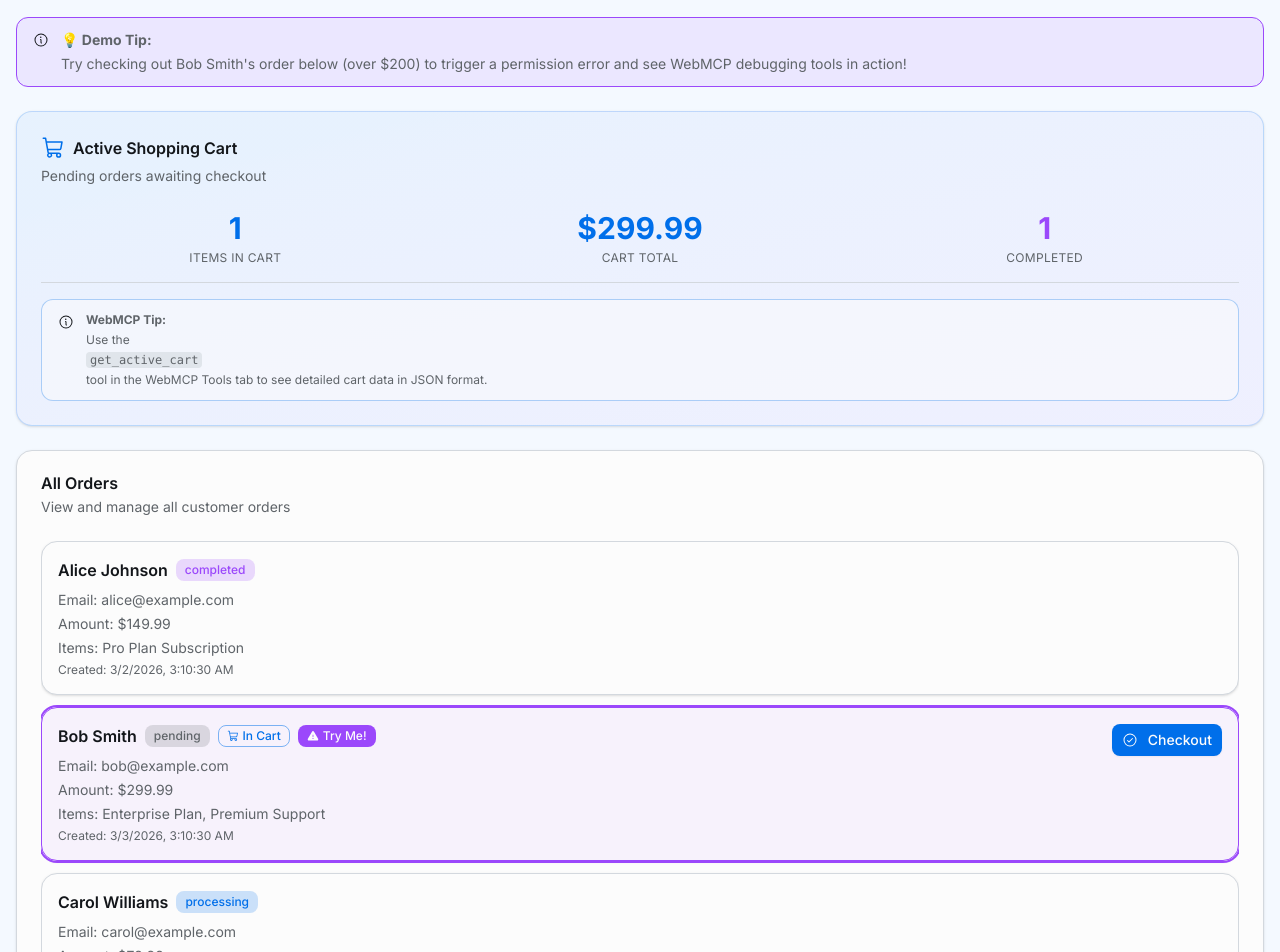
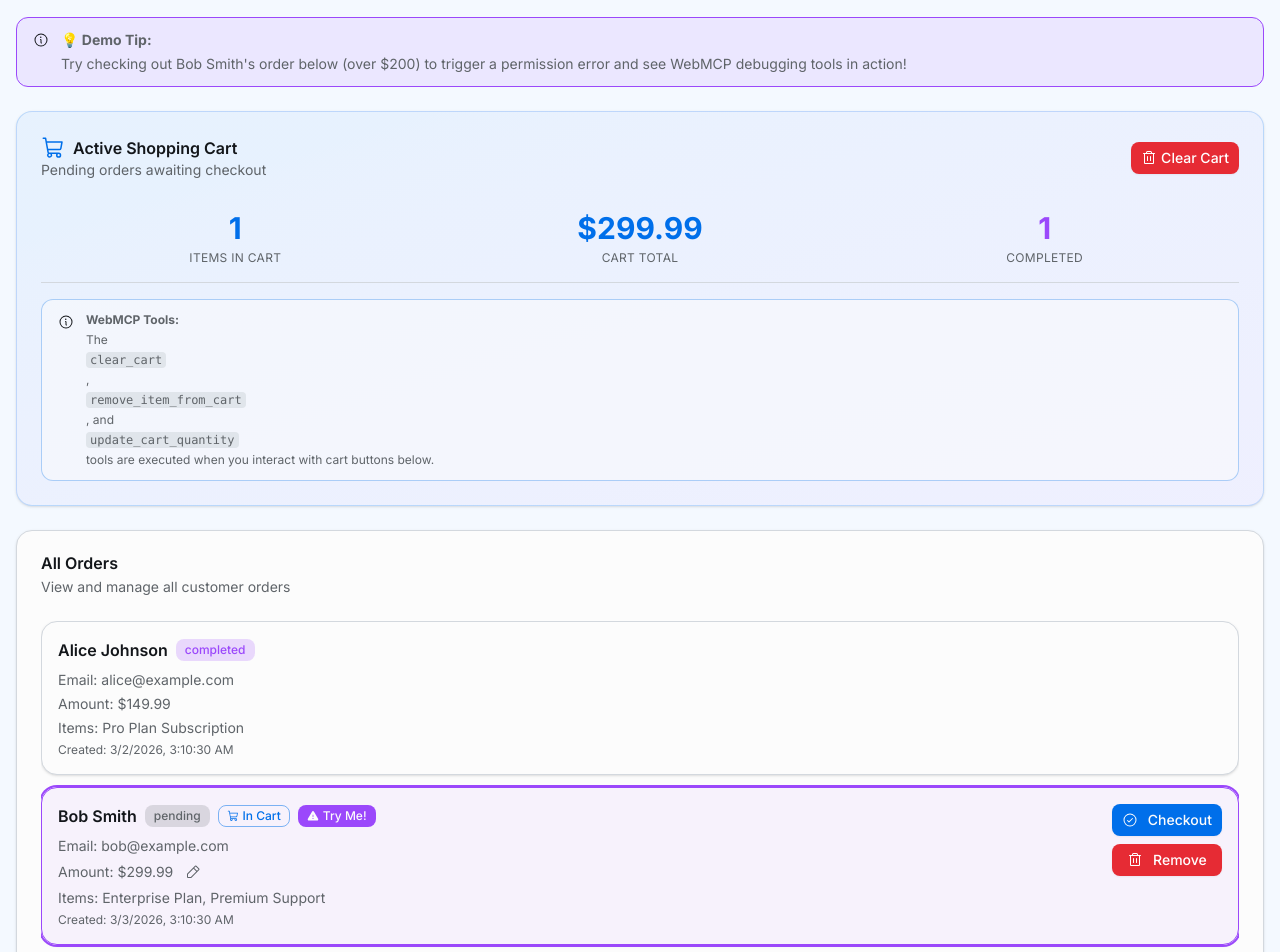
Before and after one commit to vanessamarely/self-diagnosing-saas, a React (Vite) app: page / in a window 1280 px wide. Shown: the part 160-1112 px from the top of the page. Built offline with nearby package versions, Linux system fonts and the light colour scheme.

Commit message:
Generated by Spark: Add interactive cart buttons with tool execution in the Orders tab

```diff
--- a/src/App.tsx
+++ b/src/App.tsx
@@ -18,6 +18,9 @@ import {
   Code,
   Robot,
   Info,
+  Trash,
+  PencilSimple,
+  X,
 } from '@phosphor-icons/react'
 import type { AppState, Order } from '@/lib/types'
 import { createInitialState, generateNewOrder, recordFailedEvent } from '@/lib/state'
@@ -35,6 +38,7 @@ function App() {
     amount: '',
     items: '',
   })
+  const [editingAmount, setEditingAmount] = useState<{ orderId: string; amount: string } | null>(null)
 
   useEffect(() => {
     initializeWebMCPTools()
@@ -132,6 +136,68 @@ function App() {
     toast.success('Order completed successfully!')
   }
 
+  const handleRemoveFromCart = async (orderId: string) => {
+    try {
+      const result = await (window as any).webMCP.tools.call('remove_item_from_cart', { orderId })
+
+      if (result.success) {
+        setInternalAppState((prev) => ({
+          ...prev,
+          orders: prev.orders.filter((o) => o.id !== orderId)
+        }))
+        toast.success(result.message)
+      } else {
+        toast.error(result.message)
+      }
+    } catch (error) {
+      toast.error('Failed to remove item from cart')
+      console.error(error)
+    }
+  }
+
+  const handleClearCart = async () => {
+    try {
+      const result = await (window as any).webMCP.tools.call('clear_cart')
+
+      if (result.success) {
+        setInternalAppState((prev) => ({
+          ...prev,
+          orders: prev.orders.filter((o) => o.status !== 'pending')
+        }))
+        toast.success(`${result.removedCount} item(s) removed from cart`)
+      } else {
+        toast.info(result.message)
+      }
+    } catch (error) {
+      toast.error('Failed to clear cart')
+      console.error(error)
+    }
+  }
+
+  const handleUpdateQuantity = async (orderId: string, newAmount: number) => {
+    try {
+      const result = await (window as any).webMCP.tools.call('update_cart_quantity', {
+        orderId,
+        newAmount
+      })
+
+      if (result.success) {
+        setInternalAppState((prev) => ({
+          ...prev,
+          orders: prev.orders.map((o) =>
+            o.id === orderId ? { ...o, amount: newAmount } : o
+          )
+        }))
+        toast.success(result.message)
+      } else {
+        toast.error(result.message)
+      }
+    } catch (error) {
+      toast.error('Failed to update cart item')
+      console.error(error)
+    }
+  }
+
   const getStatusColor = (status: Order['status']) => {
     switch (status) {
       case 'completed':
@@ -212,11 +278,26 @@ function App() {
               )}
               <Card className="bg-gradient-to-br from-primary/5 to-accent/5 border-primary/20">
                 <CardHeader>
+                  <div className="flex items-center justify-between">
+                    <div>
                       <CardTitle className="flex items-center gap-2">
                         <ShoppingCart className="text-primary" size={24} />
                         Active Shopping Cart
                       </CardTitle>
                       <CardDescription>Pending orders awaiting checkout</CardDescription>
+                    </div>
+                    {appState.orders.filter(o => o.status === 'pending').length > 0 && (
+                      <Button
+                        variant="destructive"
+                        size="sm"
+                        onClick={handleClearCart}
+                        className="gap-1"
+                      >
+                        <Trash size={16} />
+                        Clear Cart
+                      </Button>
+                    )}
+                  </div>
                 </CardHeader>
                 <CardContent>
                   <div className="grid grid-cols-3 gap-4 text-center">
@@ -252,8 +333,7 @@ function App() {
                   <Alert className="bg-card/50 border-primary/30">
                     <Info size={16} />
                     <AlertDescription className="text-xs">
-                      <strong>WebMCP Tip:</strong> Use the <code className="font-mono bg-muted px-1 rounded">get_active_cart</code> tool
-                      in the WebMCP Tools tab to see detailed cart data in JSON format.
+                      <strong>WebMCP Tools:</strong> The <code className="font-mono bg-muted px-1 rounded">clear_cart</code>, <code className="font-mono bg-muted px-1 rounded">remove_item_from_cart</code>, and <code className="font-mono bg-muted px-1 rounded">update_cart_quantity</code> tools are executed when you interact with cart buttons below.
                     </AlertDescription>
                   </Alert>
                 </CardContent>
@@ -300,7 +380,54 @@ function App() {
                                 </div>
                                 <div className="text-sm text-muted-foreground space-y-1">
                                   <p>Email: {order.email}</p>
+                                  {editingAmount?.orderId === order.id ? (
+                                    <div className="flex items-center gap-2">
+                                      <span>Amount: $</span>
+                                      <Input
+                                        type="number"
+                                        value={editingAmount.amount}
+                                        onChange={(e) => setEditingAmount({ orderId: order.id, amount: e.target.value })}
+                                        className="h-7 w-24"
+                                        step="0.01"
+                                      />
+                                      <Button
+                                        size="sm"
+                                        variant="ghost"
+                                        className="h-7 px-2"
+                                        onClick={() => {
+                                          const newAmount = parseFloat(editingAmount.amount)
+                                          if (!isNaN(newAmount) && newAmount > 0) {
+                                            handleUpdateQuantity(order.id, newAmount)
+                                            setEditingAmount(null)
+                                          }
+                                        }}
+                                      >
+                                        <CheckCircle size={14} />
+                                      </Button>
+                                      <Button
+                                        size="sm"
+                                        variant="ghost"
+                                        className="h-7 px-2"
+                                        onClick={() => setEditingAmount(null)}
+                                      >
+                                        <X size={14} />
+                                      </Button>
+                                    </div>
+                                  ) : (
+                                    <div className="flex items-center gap-2">
                                       <p>Amount: ${order.amount.toFixed(2)}</p>
+                                      {order.status === 'pending' && (
+                                        <Button
+                                          size="sm"
+                                          variant="ghost"
+                                          className="h-6 w-6 p-0"
+                                          onClick={() => setEditingAmount({ orderId: order.id, amount: order.amount.toString() })}
+                                        >
+                                          <PencilSimple size={14} />
+                                        </Button>
+                                      )}
+                                    </div>
+                                  )}
                                   <p>Items: {order.items.join(', ')}</p>
                                   <p className="text-xs">
                                     Created: {new Date(order.createdAt).toLocaleString()}
@@ -309,6 +436,7 @@ function App() {
                               </div>
                               <div className="flex flex-col gap-2">
                                 {order.status === 'pending' && (
+                                  <>
                                     <Button
                                       size="sm"
                                       onClick={() => handleCheckout(order.id)}
@@ -316,6 +444,15 @@ function App() {
                                       <CheckCircle className="mr-1" size={16} />
                                       Checkout
                                     </Button>
+                                    <Button
+                                      size="sm"
+                                      variant="destructive"
+                                      onClick={() => handleRemoveFromCart(order.id)}
+                                    >
+                                      <Trash className="mr-1" size={16} />
+                                      Remove
+                                    </Button>
+                                  </>
                                 )}
                               </div>
                             </div>
```
Lines whose indentation alone changed are shown as unchanged.
